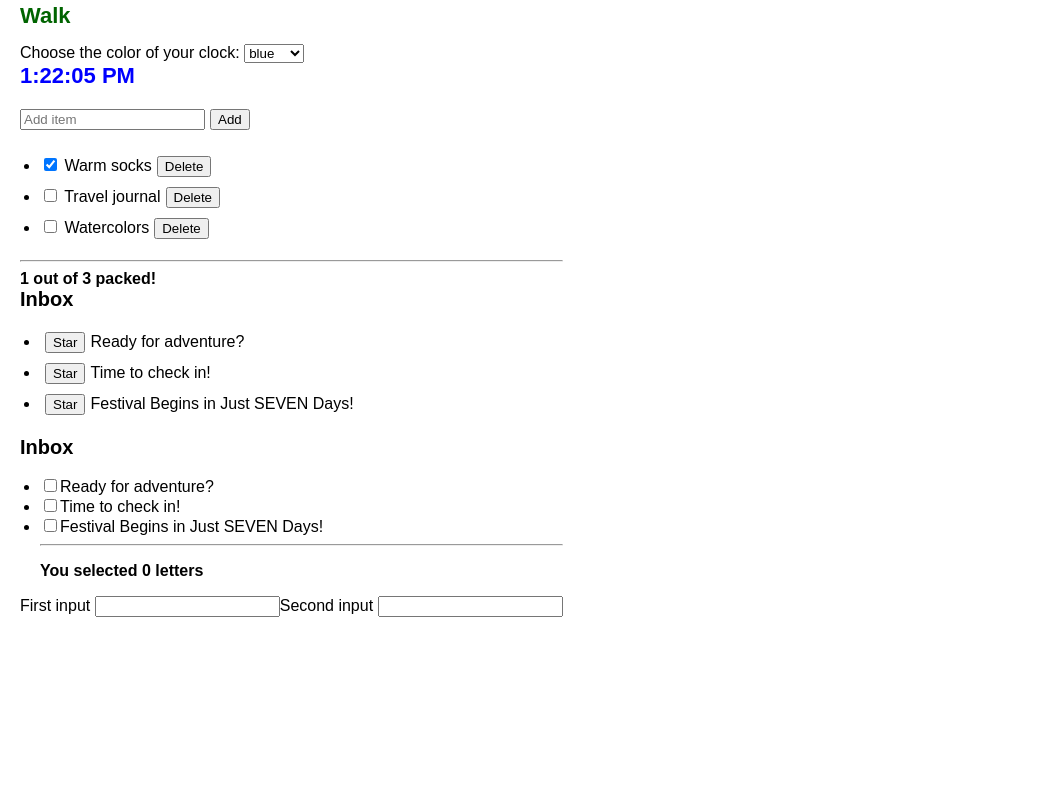
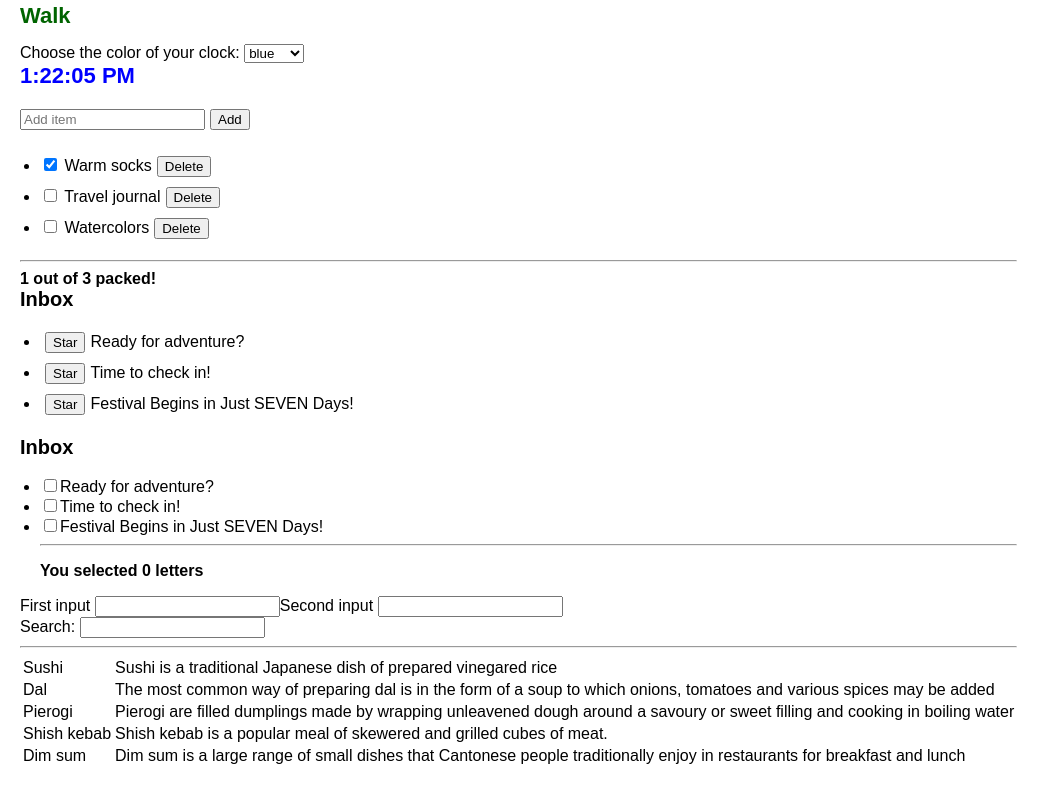
Before and after one commit to justCallMeArslan/react, a React (Vite) app in the folder practice/reactDev-exercises/: page / in a window 1280 px wide. Shown: the part 713-1501 px from the top of the page, without its empty margins (0-1060 px from the left). Before the commit the page ends 1350 px from the top, so only its background shows below. Built offline with nearby package versions, Linux system fonts and the light colour scheme.

Commit message:
docs: completed exercie 2. completed React dev assignment of TOP lesson

```diff
--- /dev/null
+++ b/practice/reactDev-exercises/src/Filterable.jsx
@@ -0,0 +1,54 @@
+import { useState } from 'react';
+import { foods, filterItems } from './data3.js';
+
+export default function FilterableList() {
+    const [query, setQuery] = useState('');
+    const results = filterItems(foods, query);
+
+    function handleChange(e) {
+        setQuery(e.target.value)
+    }
+
+    return (
+        <>
+            <br />
+            <SearchBar
+                query={query}
+                onChange={handleChange}
+
+            />
+            <hr />
+            <List items={results} />
+        </>
+    );
+}
+
+function SearchBar({ query, onChange }) {
+    return (
+        <label>
+            Search:{' '}
+            <input
+                value={query}
+                onChange={onChange}
+            />
+        </label>
+    );
+}
+
+function List({ items }) {
+    return (
+        <table>
+            <tbody>
+                {items.map(food => (
+                    <tr key={food.id}>
+                        <td>{food.name}</td>
+                        <td>{food.description}</td>
+                    </tr>
+                ))}
+            </tbody>
+        </table>
+    );
+}
+
+
+//same exercie as number 3. Moving state to parent to make components controlled.
--- a/practice/reactDev-exercises/src/data3.js
+++ b/practice/reactDev-exercises/src/data3.js
@@ -2,7 +2,7 @@ export function filterItems(items, query) {
     query = query.toLowerCase();
     return items.filter(item =>
         item.name.split(' ').some(word =>
-            word.toLowerCase().startsWith(query)
+            word.toLowerCase().includes(query)
         )
     );
 }
--- a/practice/reactDev-exercises/src/main.jsx
+++ b/practice/reactDev-exercises/src/main.jsx
@@ -10,6 +10,7 @@ import TravelPlan from './packingList'
 import MailClient from './disappearSelect'
 import MailClient1 from './implemMultSelect'
 import SyncedInputs from './Synced'
+import FilterableList from './Filterable'
 
 
 createRoot(document.getElementById('root')).render(
@@ -24,5 +25,6 @@ createRoot(document.getElementById('root')).render(
     <MailClient />
     <MailClient1 />
     <SyncedInputs />
+    <FilterableList />
   </StrictMode>,
 )
```
